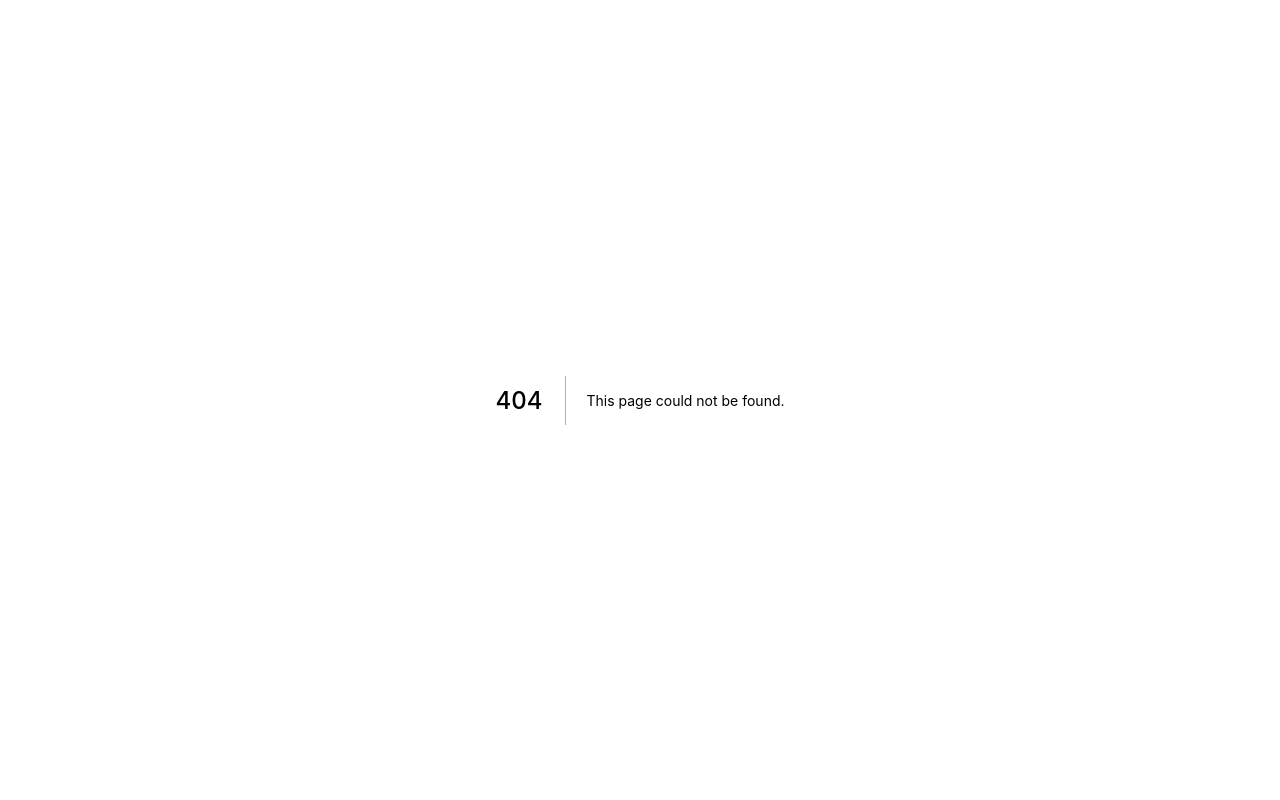
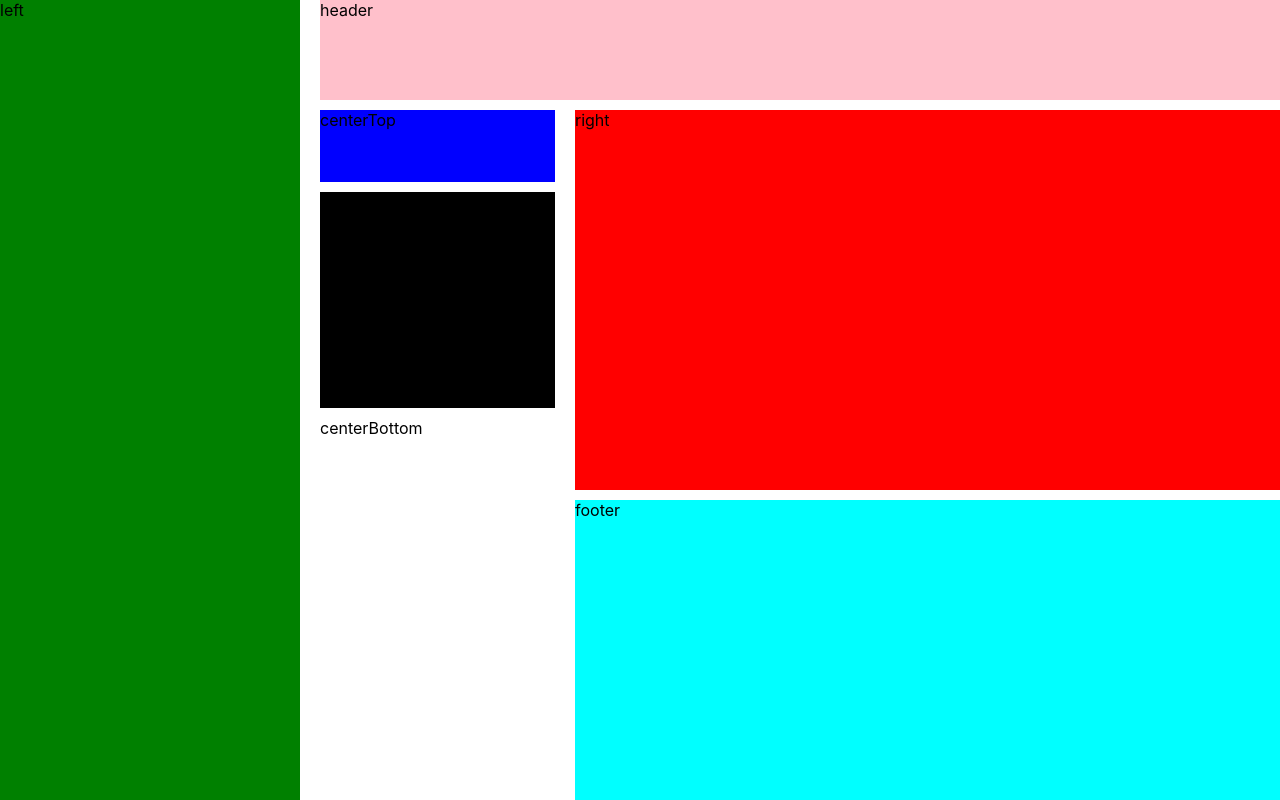
Before and after one commit to tatsuya-asami/declarative-css, a Next.js app: page /grid-length2 in a window 1280 px wide. Before the commit this address had no page. Built offline with nearby package versions, Linux system fonts and the light colour scheme.

Commit message:
feat: Add grid-length2

```diff
--- /dev/null
+++ b/pages/grid-length2.tsx
@@ -0,0 +1,60 @@
+import type { NextPage } from "next";
+
+const GridLength2: NextPage = () => {
+  return (
+    <div className="wrapper">
+      <div className="header">header</div>
+      <div className="left">left</div>
+      <div className="centerTop">centerTop</div>
+      <div className="centerMiddle">centerMiddle</div>
+      <div className="centerBottom">centerBottom</div>
+      <div className="right">right</div>
+      <div className="footer">footer</div>
+
+      <style jsx>{`
+        .wrapper {
+          height: 100vh;
+          display: grid;
+          grid-template:
+            "left header       header" 100px
+            "left centerTop    right" 1fr
+            "left centerMiddle right" 3fr
+            "left centerBottom right" 1fr
+            "left centerBottom footer" 300px
+            / 300px 1fr 3fr;
+          gap: 10px 20px;
+        }
+        .header {
+          grid-area: header;
+          background-color: pink;
+        }
+        .left {
+          grid-area: left;
+          background-color: green;
+        }
+        .centerTop {
+          grid-area: centerTop;
+          background-color: blue;
+        }
+        .centerMiddle {
+          grid-area: centerMiddle;
+          background-color: black;
+        }
+        .centerBottom {
+          grid-area: centerBottom;
+          background-color: white;
+        }
+        .right {
+          grid-area: right;
+          background-color: red;
+        }
+        .footer {
+          grid-area: footer;
+          background-color: aqua;
+        }
+      `}</style>
+    </div>
+  );
+};
+
+export default GridLength2;
```
